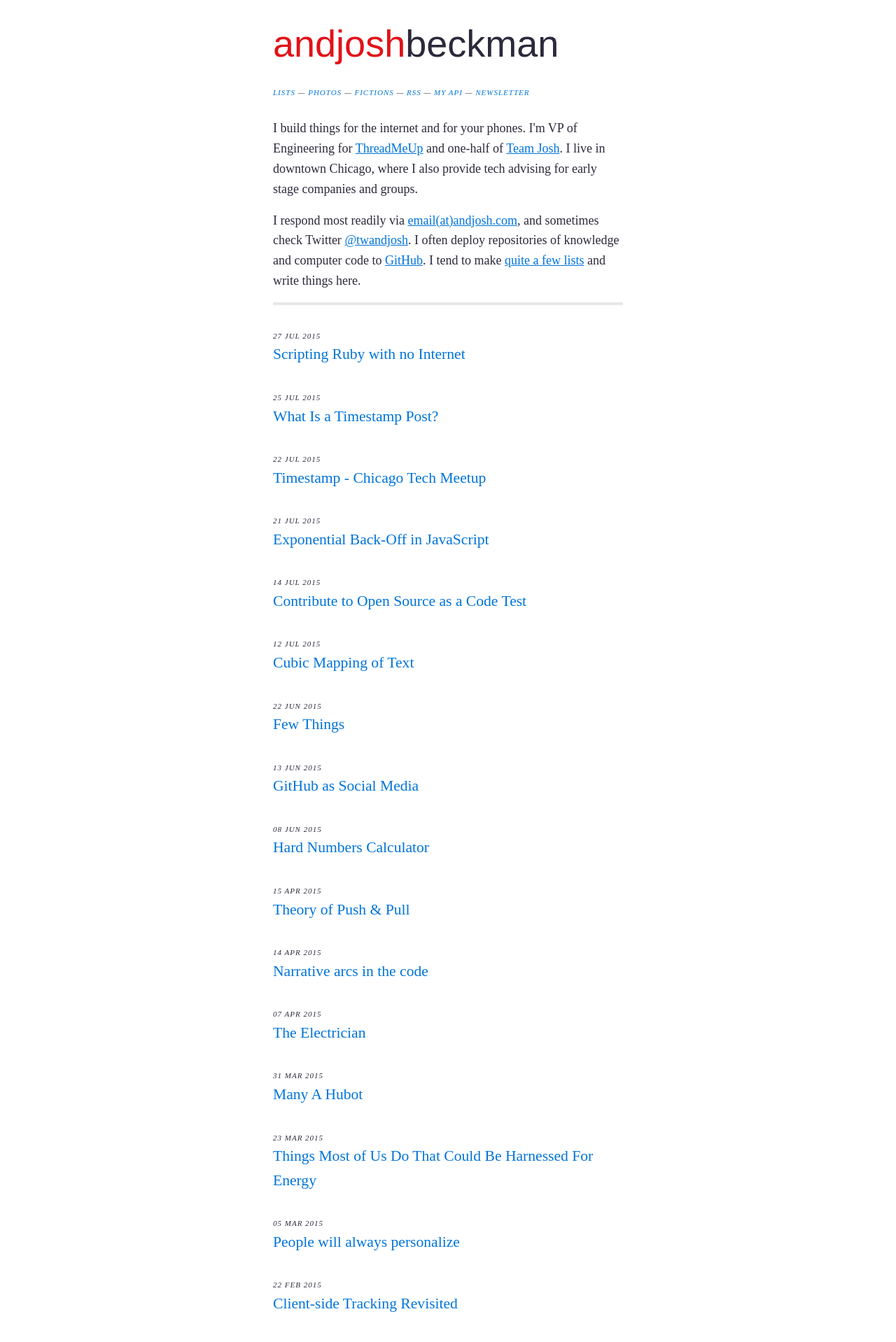
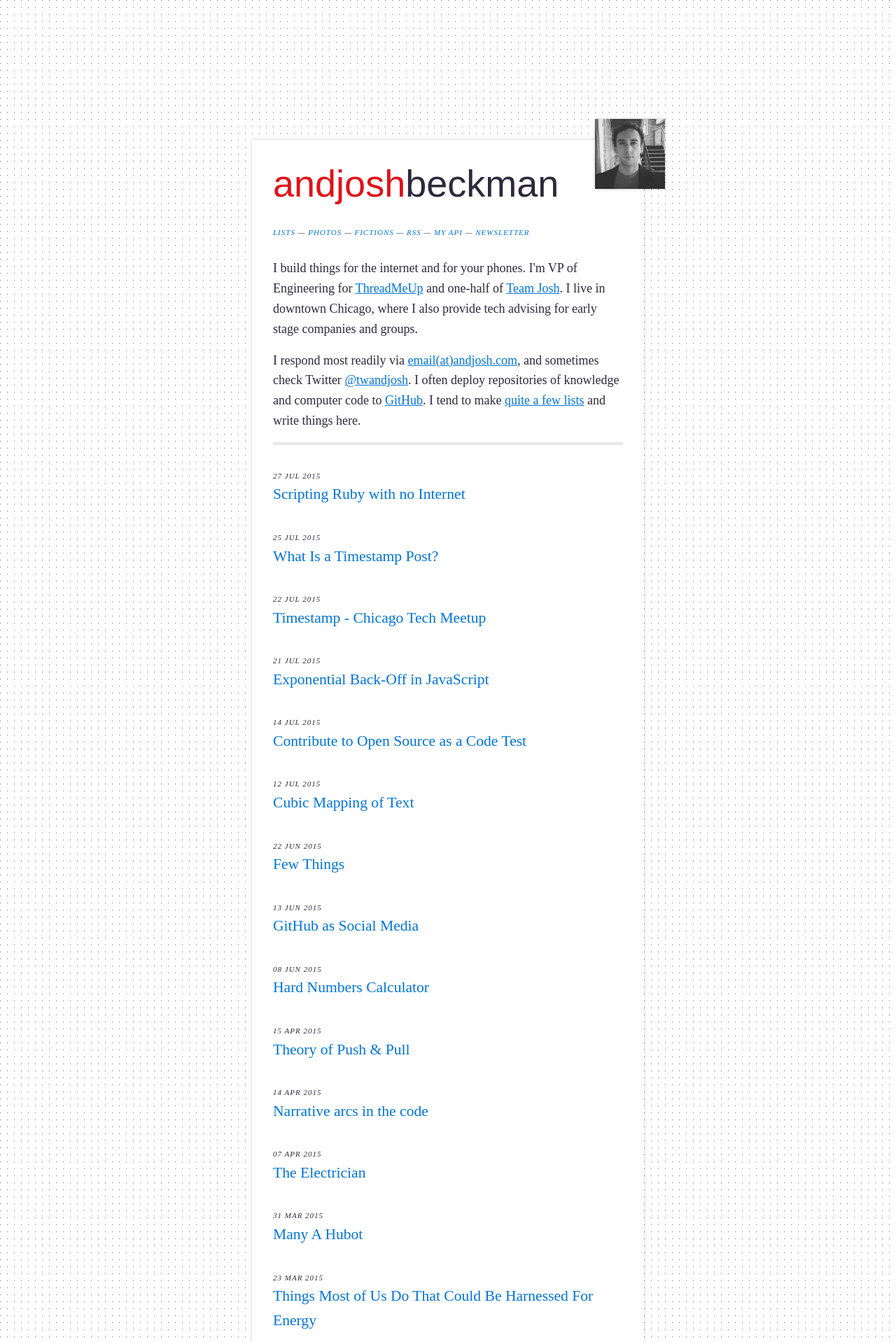
Before and after one commit to joshbeckman/andjosh.github.io, a Jekyll site: the page built from index.html, in a window 1280 px wide. Shown: the top 1918 px of the page at 70% size. Built offline with Jekyll 4.4.1, drawn with Linux system fonts in a browser that asks for light colours; Markdown is read by kramdown in place of the engine named in the settings.

Commit message:
stashing

```diff
--- a/index.html
+++ b/index.html
@@ -1,6 +1,27 @@
 ---
 layout: default
 ---
+<style>
+    html {
+        background-image: url(/images/dot.gif);
+    }
+    .markdown-body{
+        margin-top: 200px;
+        box-shadow:0 0 5px rgba(0,0,0,0.2);
+    }
+    .no-homo{
+    }
+    h1.site-title {
+        margin-top: 0;
+    }
+    img.josh-img {
+        max-width: 100px;
+        float: right;
+        margin: -60px;
+        box-shadow:0 0 5px rgba(0,0,0,0.2);
+    }
+</style>
+<img src="/images/page/joshSm.jpg" alt="Josh" class="josh-img"/>
 <h1 class="site-title">
     <a href="/" title="{{ site.title }}">{{ site.title }}</a>beckman
 </h1>
@@ -24,9 +45,9 @@ layout: default
     <p>
         I respond most readily via <a href="mailto:email@andjosh.com">email(at)andjosh.com</a>, and sometimes check Twitter <a href="http://twitter.com/twandjosh">@twandjosh</a>. I often deploy repositories of knowledge and computer code to <a href="http://github.com/andjosh">GitHub</a>. I tend to make <a href="/lists">quite a few lists</a> and write things here.
     </p>
-    <hr>
+    <hr class="no-homo">
 </div>
-<ul class="posts">
+<ul class="posts no-homo">
   {% for post in site.posts %}
     <li>
         <span>{{ post.date | date_to_string }}</span> <a href="{{ post.url }}">{{ post.title }}</a>
```
Also changed, not shown: images/page/joshSm.jpg (added).
